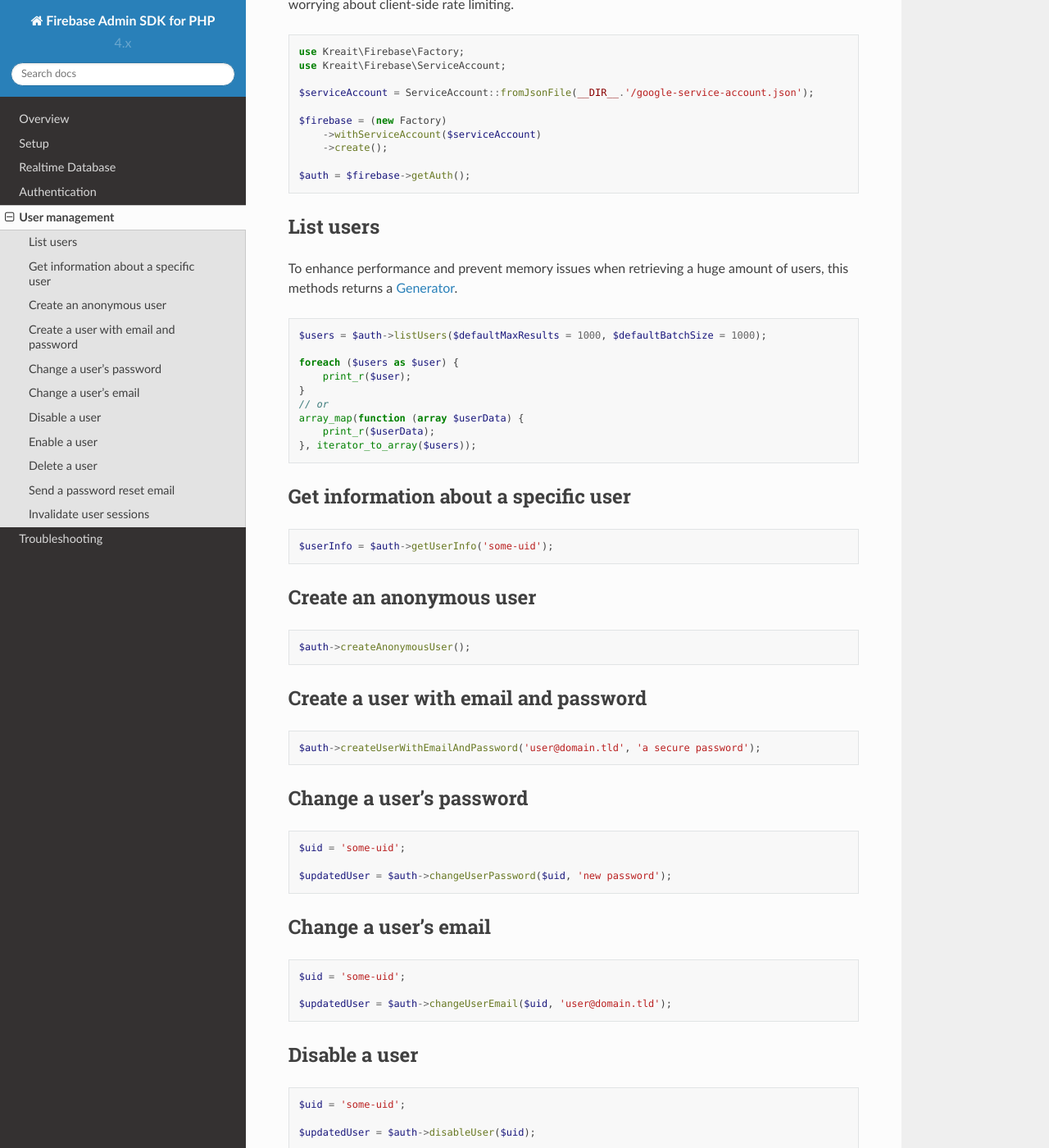
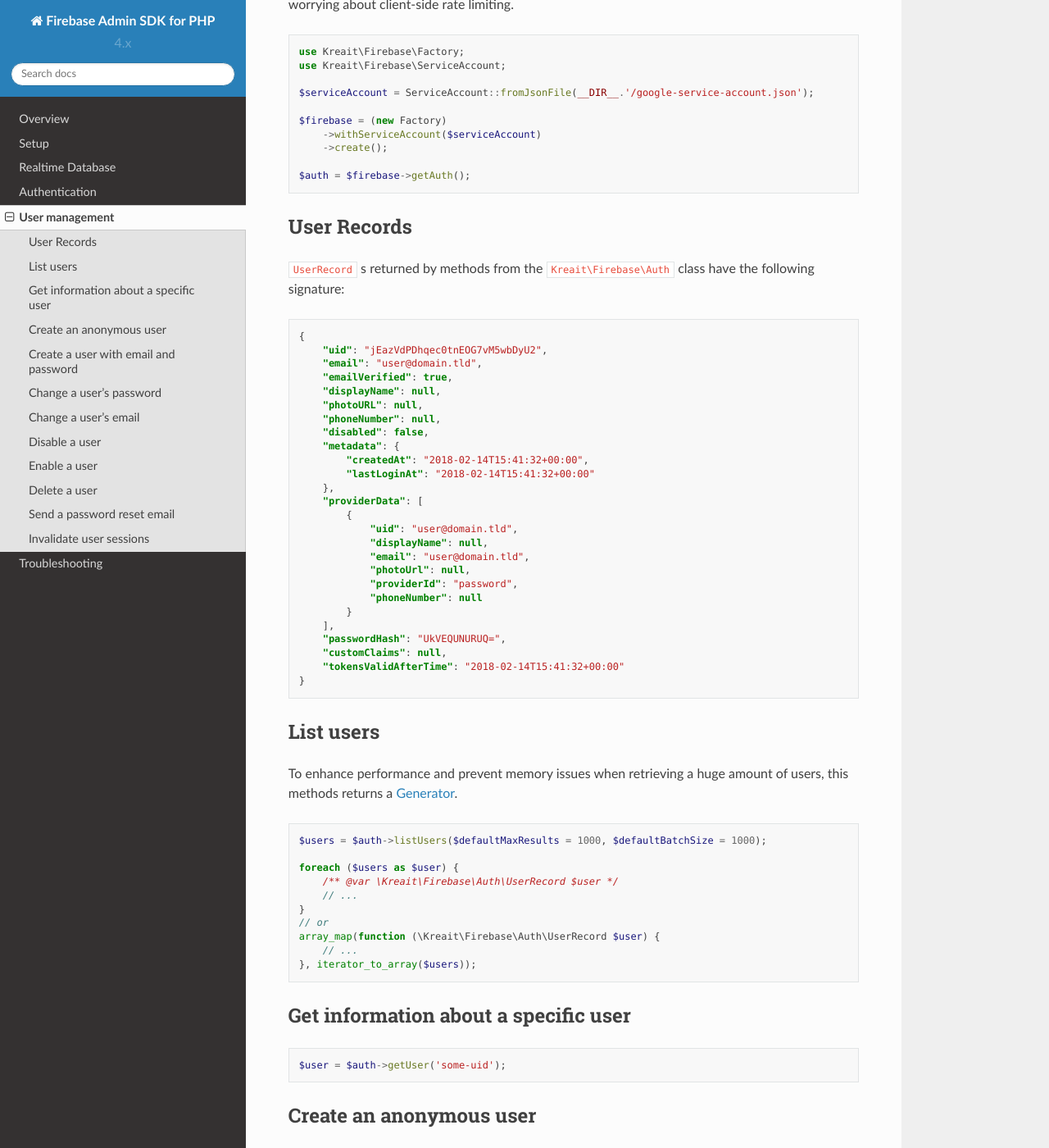
Before and after one commit to kreait/firebase-php, a Sphinx documentation site: the page built from docs/user-management.rst, in a window 1280 px wide and 1400 px high, scrolled down 238 px. Shown: the whole window at 82% size. Built offline with Sphinx 7.4.7 and the Read the Docs theme 2.0.0, drawn with Linux system fonts in a browser that asks for light colours.

```diff
--- a/docs/user-management.rst
+++ b/docs/user-management.rst
@@ -20,6 +20,42 @@ rate limiting.
 
     $auth = $firebase->getAuth();
 
+************
+User Records
+************
+
+``UserRecord`` s returned by methods from the ``Kreait\Firebase\Auth`` class have the
+following signature:
+
+.. code-block:: json
+
+    {
+        "uid": "jEazVdPDhqec0tnEOG7vM5wbDyU2",
+        "email": "user@domain.tld",
+        "emailVerified": true,
+        "displayName": null,
+        "photoURL": null,
+        "phoneNumber": null,
+        "disabled": false,
+        "metadata": {
+            "createdAt": "2018-02-14T15:41:32+00:00",
+            "lastLoginAt": "2018-02-14T15:41:32+00:00"
+        },
+        "providerData": [
+            {
+                "uid": "user@domain.tld",
+                "displayName": null,
+                "email": "user@domain.tld",
+                "photoUrl": null,
+                "providerId": "password",
+                "phoneNumber": null
+            }
+        ],
+        "passwordHash": "UkVEQUNURUQ=",
+        "customClaims": null,
+        "tokensValidAfterTime": "2018-02-14T15:41:32+00:00"
+    }
+
 **********
 List users
 **********
@@ -32,11 +68,12 @@ this methods returns a `Generator <http://php.net/manual/en/language.generators.
     $users = $auth->listUsers($defaultMaxResults = 1000, $defaultBatchSize = 1000);
 
     foreach ($users as $user) {
-        print_r($user);
+        /** @var \Kreait\Firebase\Auth\UserRecord $user */
+        // ...
     }
     // or
-    array_map(function (array $userData) {
-        print_r($userData);
+    array_map(function (\Kreait\Firebase\Auth\UserRecord $user) {
+        // ...
     }, iterator_to_array($users));
 
 
@@ -46,7 +83,7 @@ Get information about a specific user
 
 .. code-block:: php
 
-    $userInfo = $auth->getUserInfo('some-uid');
+    $user = $auth->getUser('some-uid');
 
 
 ************************
@@ -55,7 +92,7 @@ Create an anonymous user
 
 .. code-block:: php
 
-    $auth->createAnonymousUser();
+    $user = $auth->createAnonymousUser();
 
 *************************************
 Create a user with email and password
@@ -63,7 +100,7 @@ Create a user with email and password
 
 .. code-block:: php
 
-    $auth->createUserWithEmailAndPassword('user@domain.tld', 'a secure password');
+    $user = $auth->createUserWithEmailAndPassword('user@domain.tld', 'a secure password');
 
 ************************
 Change a user's password
```
Also changed, not shown: CHANGELOG.md (+0 -2 lines), docs/overview.rst (+1 -31 lines), docs/setup.rst (+0 -19 lines).
